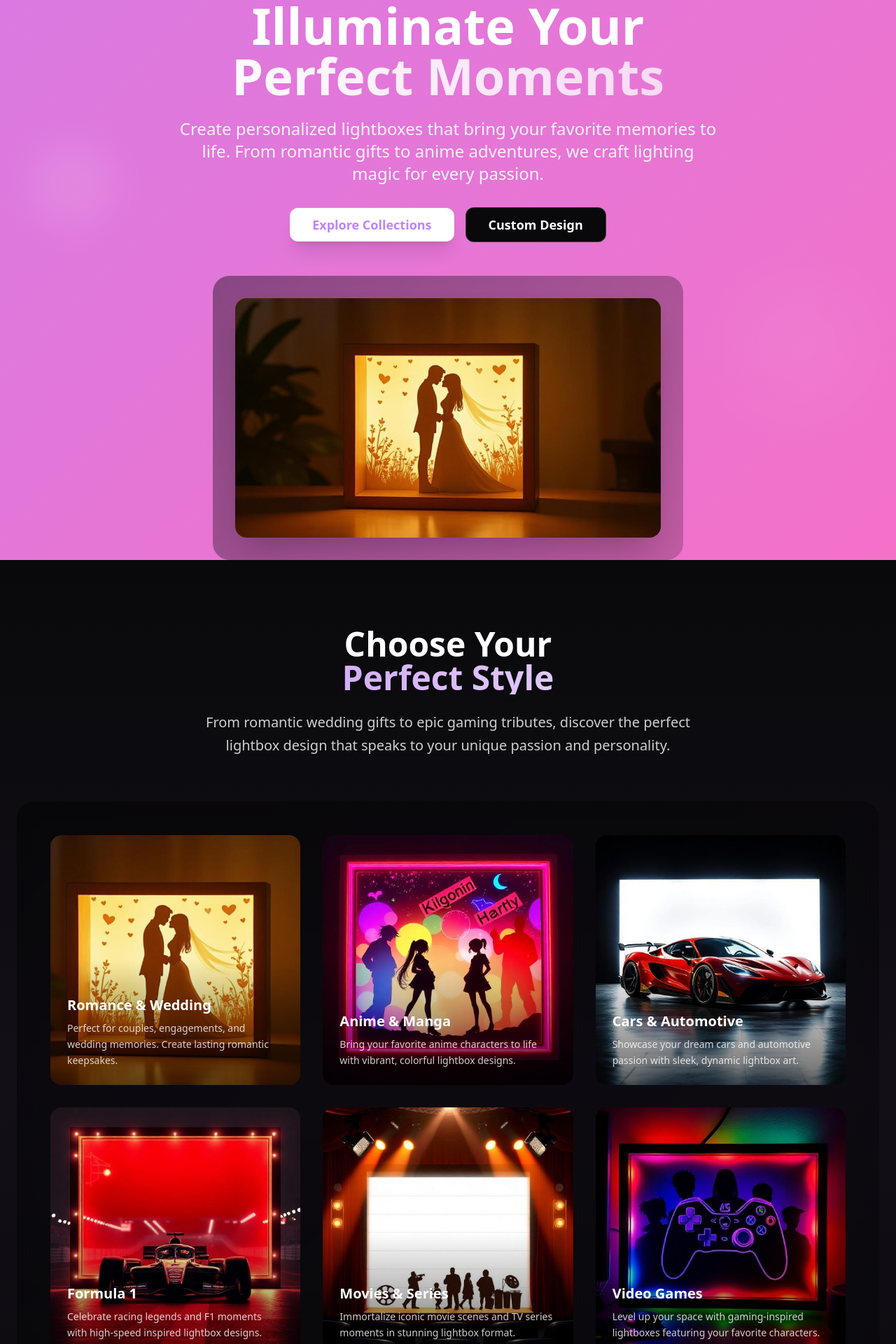
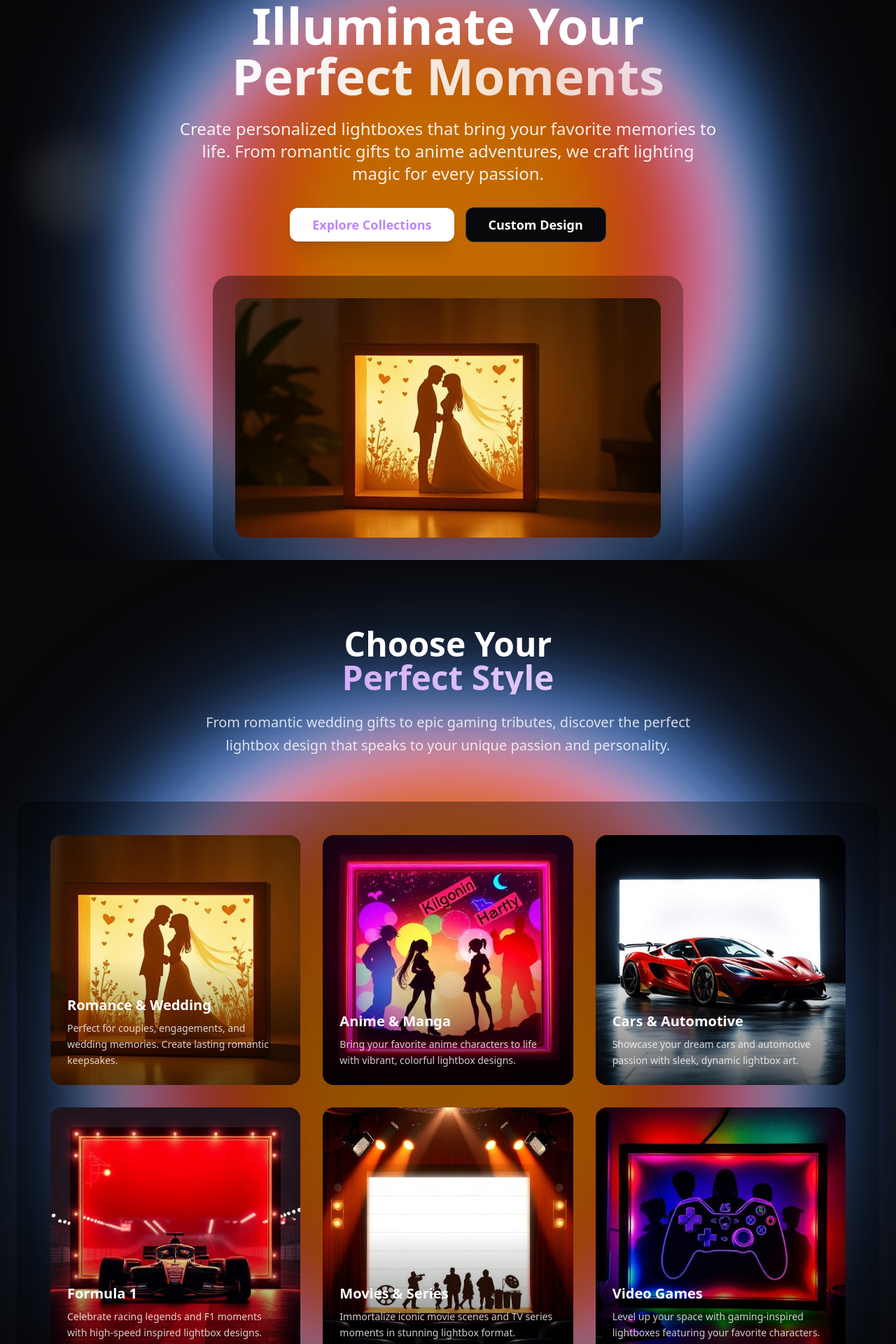
Before and after one commit to MAHER-MANSOURI/glow-your-world, a React (Vite) app: page / in a window 1280 px wide. Shown: the top 1920 px of the page at 70% size. Built offline with nearby package versions, Linux system fonts and the light colour scheme.

Commit message:
Update background image
Replace the background with the provided PNG image, ensuring it spans the full width of the screen.

```diff
--- a/src/components/categories-section.tsx
+++ b/src/components/categories-section.tsx
@@ -42,8 +42,16 @@ const categories = [
 export const CategoriesSection = () => {
   return (
     <section className="relative py-24 px-6">
-      {/* Background */}
-      <div className="absolute inset-0 bg-gradient-to-b from-transparent via-primary/5 to-transparent" />
+      {/* Background Image */}
+      <div
+        className="absolute inset-0 w-full h-full bg-cover bg-center bg-no-repeat"
+        style={{
+          backgroundImage: `url('/lovable-uploads/f2eb53a4-6258-4310-8164-d35f65d114b7.png')`
+        }}
+      />
+
+      {/* Optional overlay */}
+      <div className="absolute inset-0 bg-black/10" />
 
       <div className="relative z-10 max-w-7xl mx-auto">
         <div className="text-center mb-16 animate-fade-in-up">
--- a/src/components/hero-section.tsx
+++ b/src/components/hero-section.tsx
@@ -4,8 +4,16 @@ import heroImage from "@/assets/hero-lightbox.jpg";
 export const HeroSection = () => {
   return (
     <section className="relative min-h-screen flex items-center justify-center overflow-hidden">
-      {/* Animated Background */}
-      <div className="absolute inset-0 bg-gradient-brand bg-[length:400%_400%] animate-gradient-shift" />
+      {/* Background Image */}
+      <div
+        className="absolute inset-0 w-full h-full bg-cover bg-center bg-no-repeat"
+        style={{
+          backgroundImage: `url('/lovable-uploads/f2eb53a4-6258-4310-8164-d35f65d114b7.png')`
+        }}
+      />
+
+      {/* Optional overlay for better text readability */}
+      <div className="absolute inset-0 bg-black/20" />
 
       {/* Content */}
       <div className="relative z-10 text-center px-6 max-w-6xl mx-auto">
```
Also changed, not shown: public/lovable-uploads/f2eb53a4-6258-4310-8164-d35f65d114b7.png (added).
